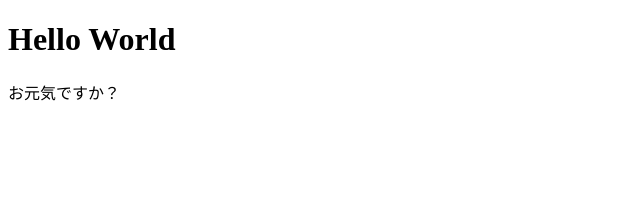
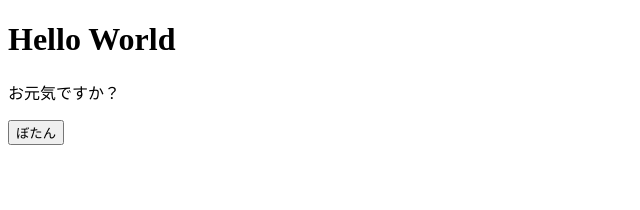
Before and after one commit to harutiro/hello_react, a React (Create React App) app: page / in a window 1280 px wide. Shown: the top 210 px of the page, without its empty margins (0-640 px from the left). Built offline with nearby package versions, Linux system fonts and the light colour scheme.

Commit message:
update: ボタンを作った。

```diff
--- a/src/App.jsx
+++ b/src/App.jsx
@@ -1,8 +1,16 @@
 export const App = () => {
+
+    const onClickButton = () => {
+        alert();
+    };
+
     return (
         <>
+            {/* ジャバスクリプトの処理をそのまま書くことができる。 */}
+            {console.log("hoge")}
             <h1>Hello World</h1>
             <p>お元気ですか？</p>
+            <button onClick={onClickButton}>ぼたん</button>
         </>
     );
 };
```
